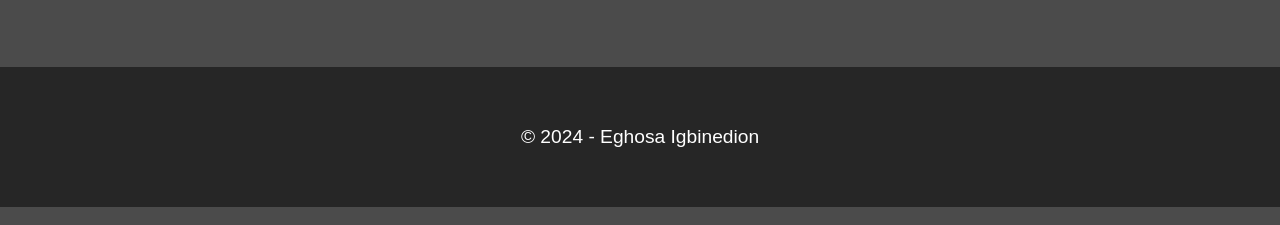
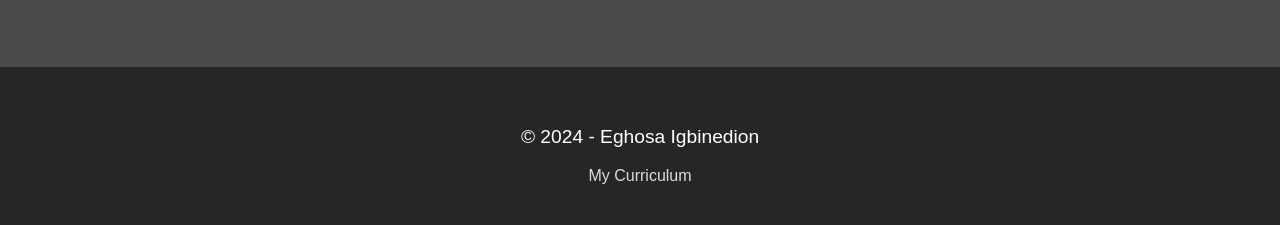
Before and after one commit to eghosa02/Portfolio, a plain HTML site: page index.html in a window 1280 px wide. Shown: the part 3501-3726 px from the top of the page. Drawn offline with Linux system fonts and the light colour scheme.

Commit message:
Add files via upload

```diff
--- a/index.css
+++ b/index.css
@@ -63,7 +63,7 @@ nav ul li {
     margin-right: 20px;
 }
 
-nav ul li a {
+nav ul li a, footer a {
     color: var(--textColor);
     text-decoration: none;
 }
--- a/index.html
+++ b/index.html
@@ -133,6 +133,7 @@
     <footer>
         <div class="container">
             <p>&copy; 2024 - Eghosa Igbinedion</p>
+            <a href="documents/curriculum.pdf">My Curriculum</a>
         </div>
     </footer>
 </body>
```
